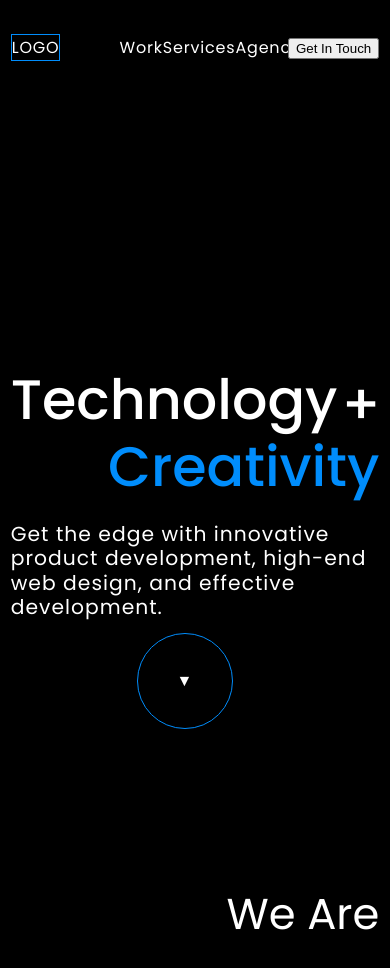
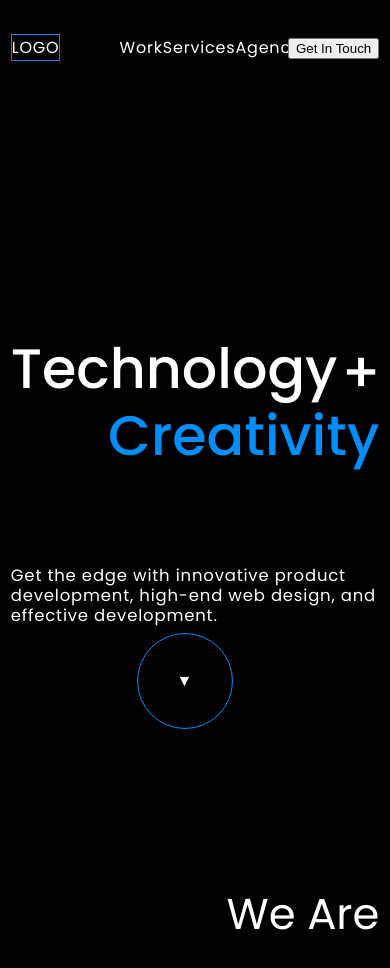
Before and after one commit to EstrellaPolaris/agency, a React (Create React App) app: page / in a window 390 px wide. Shown: the top 968 px of the page. Built offline with nearby package versions, Linux system fonts and the light colour scheme.

Commit message:
first commit

```diff
--- a/src/components/intro/intro.module.scss
+++ b/src/components/intro/intro.module.scss
@@ -12,6 +12,10 @@
     padding-top: 7vh;
     padding-left: 2.75vw;
     padding-right:2.75vw;
+    @media (max-width: 576px) {
+        padding-top: 4vh;
+        }
+
 }
 .container__intro__title__left{
     display: flex;
@@ -33,17 +37,17 @@
 .container__intro__news{
     width: 50vw;
     position: absolute;
-    top: 50vh;
+    top: 52vh;
     display: flex;
     justify-content: center;
 
     @media (max-width: 992px) {
-
+        top: 55vh;
         }
     @media (max-width: 768px) {
-        top: 52vh;
+        top: 56vh;
         }
-    @media (max-width: 474px) {
+    @media (max-width: 576px) {
     display: none;
     }
 }
@@ -78,18 +82,19 @@
     justify-content: right;
     width: 35vw;
     padding-top: 3vh;
-    @include fluidFontSize(26px, 36px, 300px, 1920px, px);
+    @include fluidFontSize(20px, 36px, 300px, 1920px, px);
     font-weight: 400;
     line-height: 1.2;
     letter-spacing: 0.05em;
+    @media (max-width: 992px) {
+        width: 60vw;
+        }
     @media (max-width: 768px) {
-        width: 50vw;
+        width: 60vw;
         }
     @media (max-width: 576px) {
-        width: 75vw;
-    }
-    @media (max-width: 420px) {
         width: 100vw;
+        padding-top: 12vh;
     }
 }
 
```
